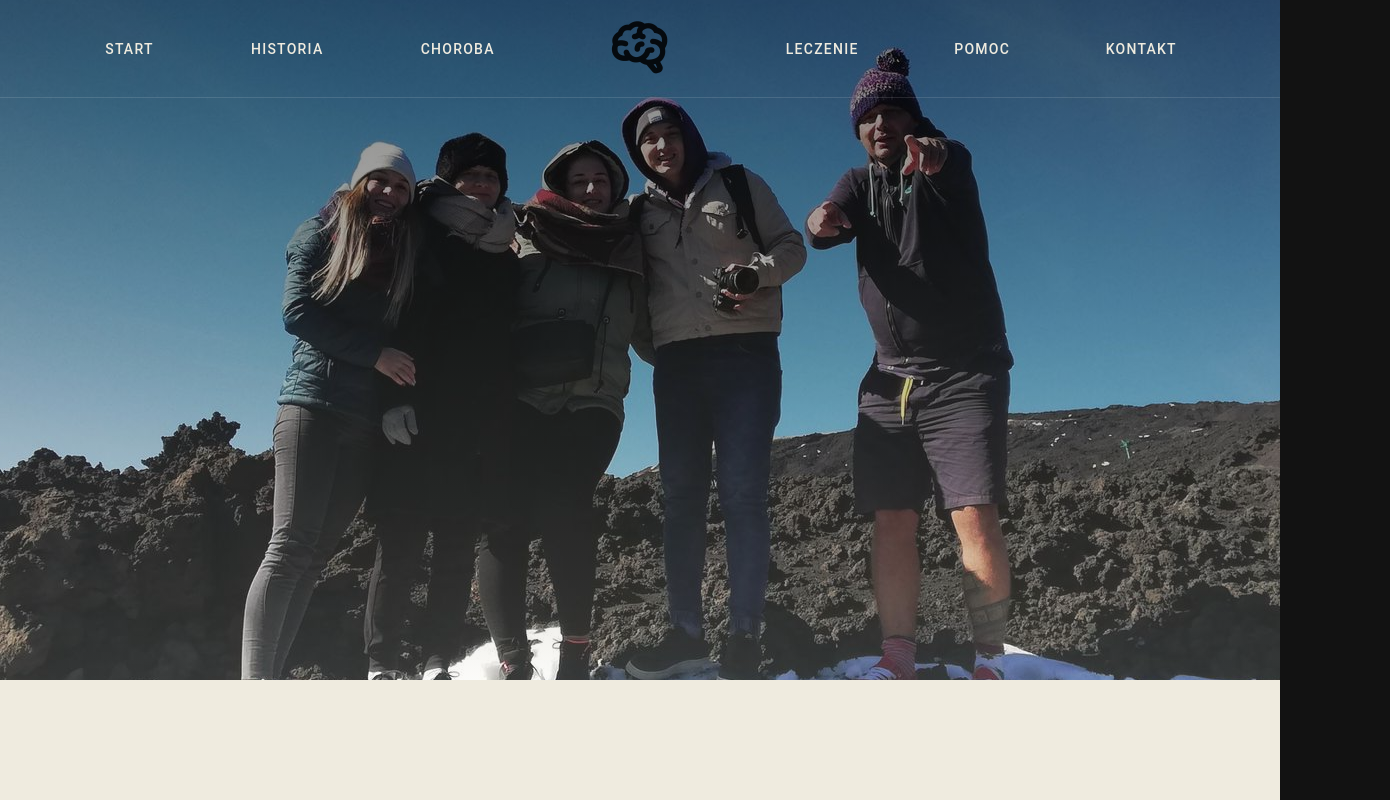
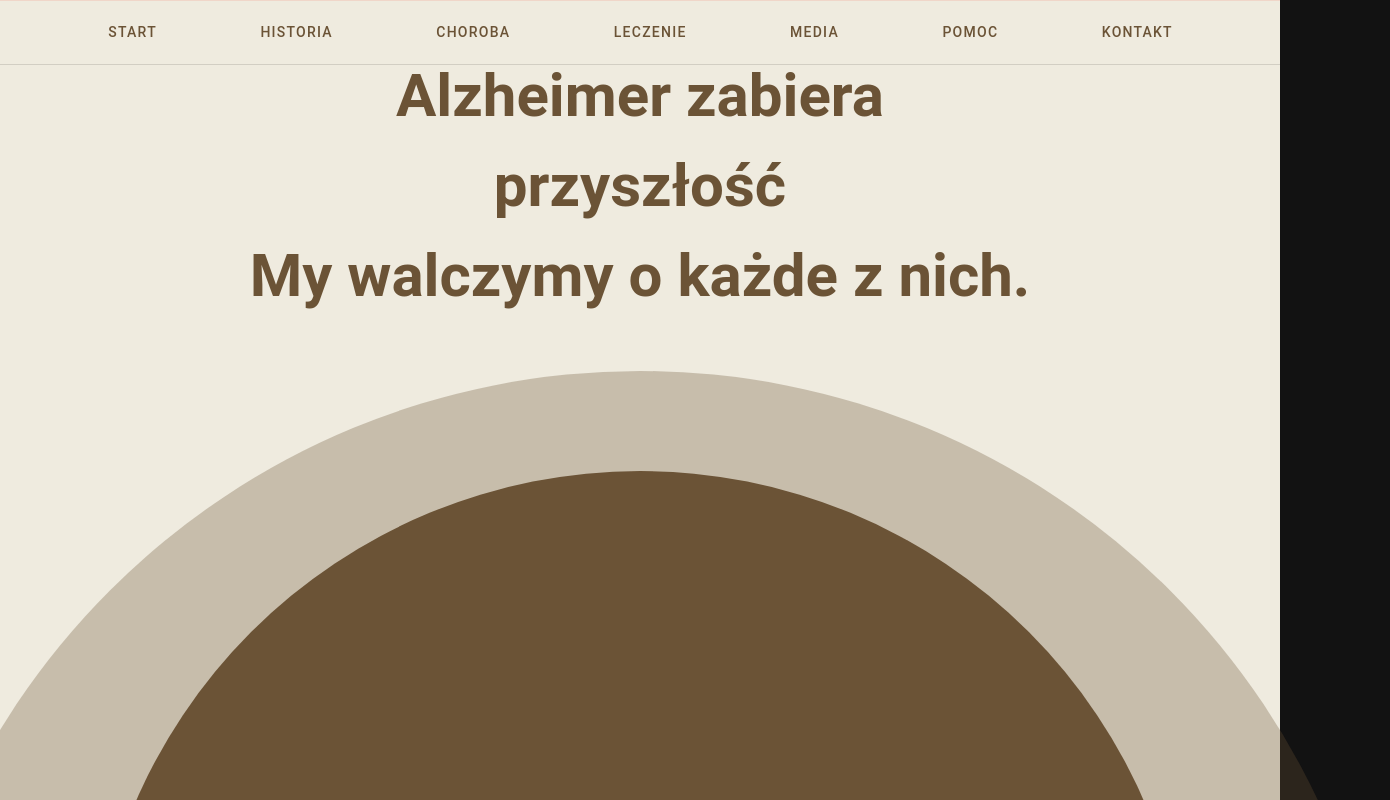
Before and after one commit to PatrykJarzynka/Memory, a Vue app: page / in a window 1280 px wide. Shown: the top 800 px of the page, 1390 px wide, since content can reach past the window. Built offline with nearby package versions, Linux system fonts and the light colour scheme; a small style sheet from the web is missing.

Commit message:
Changed hero page

```diff
--- a/src/components/Header.vue
+++ b/src/components/Header.vue
@@ -35,6 +35,12 @@
     },
   },
   {
+    title: "Media",
+    action: () => {
+      return
+    },
+  },
+  {
     title: "Pomoc",
     action: () => {
       return
@@ -53,7 +59,12 @@
 </script>
 
 <template>
-  <header class="header">
+  <v-app-bar
+    color="transparent"
+    flat
+    border="b"
+    class="header"
+  >
     <v-container>
       <v-row
         v-if="xs"
@@ -71,16 +82,10 @@
       <v-row
         v-else
         no-gutters
+        class="justify-space-around"
       >
         <v-col
-          cols="5"
-        >
-          <v-row
-            no-gutters
-            class="align-center h-100 justify-space-around"
-          >
-            <v-col
-              v-for="item in headerItems.slice(0,3)"
+          v-for="item in headerItems"
           :key="item.title"
           cols="auto"
           class="h-100 d-flex align-center"
@@ -88,39 +93,14 @@
           <v-btn
             :text="item.title"
             variant="plain"
-                class="header-item h-100"
+            class="header-item h-100 py-3"
           />
         </v-col>
       </v-row>
-        </v-col>
+    </v-container>
+  </v-app-bar>
 
-        <v-col class="d-flex justify-center">
-          <v-icon class="brand-icon" icon="mdi-brain"/>
-        </v-col>
-
-        <v-col cols="5">
-          <v-row
-            no-gutters
-            class="align-center h-100 justify-space-around"
-          >
-            <v-col
-              v-for="item in headerItems.slice(3,6)"
-              :key="item.title"
-              cols="auto"
-              class="h-100 d-flex align-center"
-            >
-              <v-btn
-                :text="item.title"
-                variant="plain"
-                class="header-item h-100"
-              />
-            </v-col>
-          </v-row>
-        </v-col>
-      </v-row>
-    </v-container>
-
-    <v-divider color="white"/>
+  <v-divider color="red"/>
 
   <v-navigation-drawer
     v-model="drawer"
@@ -160,7 +140,6 @@
       </v-list>
     </v-container>
   </v-navigation-drawer>
-  </header>
 </template>
 
 <style scoped lang="scss">
@@ -188,8 +167,8 @@
 
 .header-item {
   background-color: transparent;
-  color: rgb(var(--v-theme-background));
   opacity: 1;
+  color: rgb(var(--v-theme-primary));
 }
 
 .header-item:hover {
--- a/src/components/Hero.vue
+++ b/src/components/Hero.vue
@@ -1,17 +1,66 @@
 <script setup lang="ts">
+  const wordBank = ['wspomnienia', 'przyszłość', 'bliskich', 'czas']
+  const currentWordIndex = ref<number>(0)
 
+  onMounted(() => {
+    setInterval(() => {
+      currentWordIndex.value = (currentWordIndex.value + 1) % wordBank.length;
+    }, 1000);
+  })
 </script>
 
 <template>
-  <v-sheet class="hero-container"/>
+  <v-sheet class="hero-container">
+    <p class="hero-title">Alzheimer zabiera <br> {{wordBank[currentWordIndex]}}<br> My walczymy o każde z nich.</p>
+
+    <div class="circles-wrapper">
+      <div class="outer-circle"/>
+      <div class="inner-circle"/>
+    </div>
+  </v-sheet>
 </template>
 
 <style scoped lang="scss">
 
   .hero-container {
-    background: linear-gradient(0deg, rgba(239, 235, 223, 0.2), rgba(0, 0, 0, 0.5)), url('public/images/hero-image.jfif');
-    background-position: center;
-    height: 85vh;
+    background-color: transparent;
+    display: flex;
+    flex-direction: column;
+    align-items: center;
+  }
+
+  .hero-title {
+    padding-block: 50px;
+    font-size: 60px;
+    font-weight: bold;
+    color: rgb(var(--v-theme-primary));
+    text-align: center;
+  }
+
+  .circles-wrapper {
+    position: relative;
+    width: 1500px;
+    height: 750px;
+  }
+
+  .outer-circle {
+    width: 100%;
+    height: 100%;
+    background-color: rgb(var(--v-theme-primary));
+    border-radius: 750px 750px 0 0;
+    opacity: 0.3;
+  }
+
+  .inner-circle {
+    top:50%;
+    left: 50%;
+    transform: translate(-50%, -50%);
+    position: absolute;
+    width: 1100px;
+    height: 550px;
+    background-color: rgb(var(--v-theme-primary));
+    border-radius: 550px 550px 0 0;
+    opacity: 1;
   }
 
 </style>
```
Also changed, not shown: public/images/brain-colorless.png (added). Lines whose indentation alone changed are shown as unchanged.
